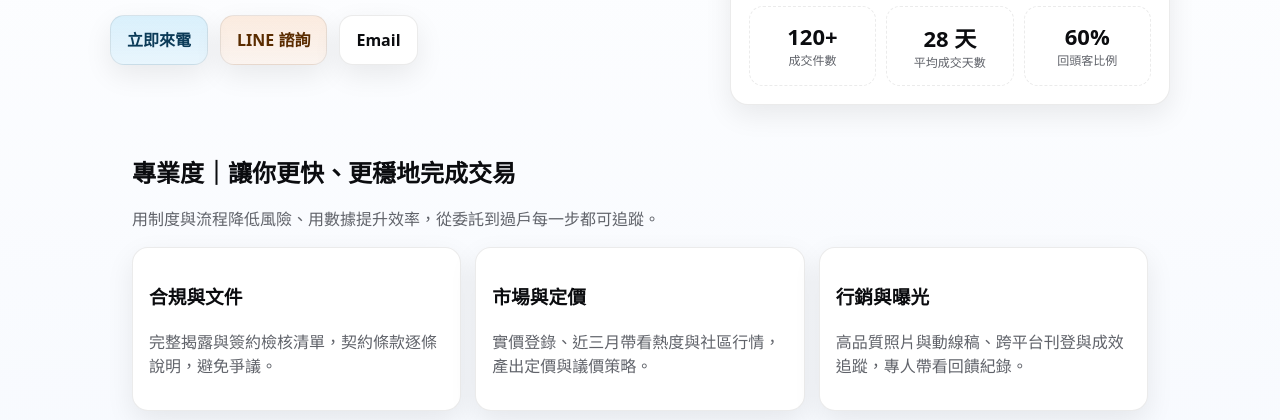
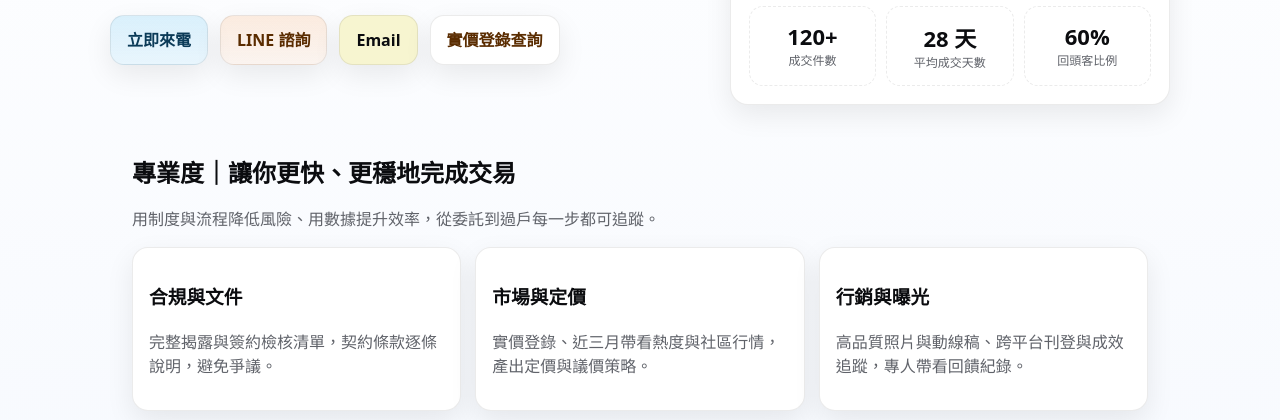
Before and after one commit to 1998gamepass/my_profile, a plain HTML site: page info.html in a window 1280 px wide. Shown: the part 353-773 px from the top of the page. Drawn offline with Linux system fonts and the light colour scheme.

Commit message:
Update info.html

```diff
--- a/info.html
+++ b/info.html
@@ -182,7 +182,8 @@
         <div class="actions">
           <a class="btn primary" href="tel:0963663326">立即來電</a>
           <a class="btn secondary" href="https://line.me/ti/p/ESwC3DEJCA" target="_blank" rel="noopener">LINE 諮詢</a>
-          <a class="btn" style="background:#fff" href="mailto:lb00964276@gmail.com">Email</a>
+          <a class="btn" style="background:#f7f5d0" href="mailto:lb00964276@gmail.com">Email</a>
+          <a class="btn secondary" style="background:#fff" href="https://lvr.land.moi.gov.tw/" target="_blank" rel="noopener">實價登錄查詢</a>
         </div>
       </div>
       <div class="panel" style="text-align:center">
```
